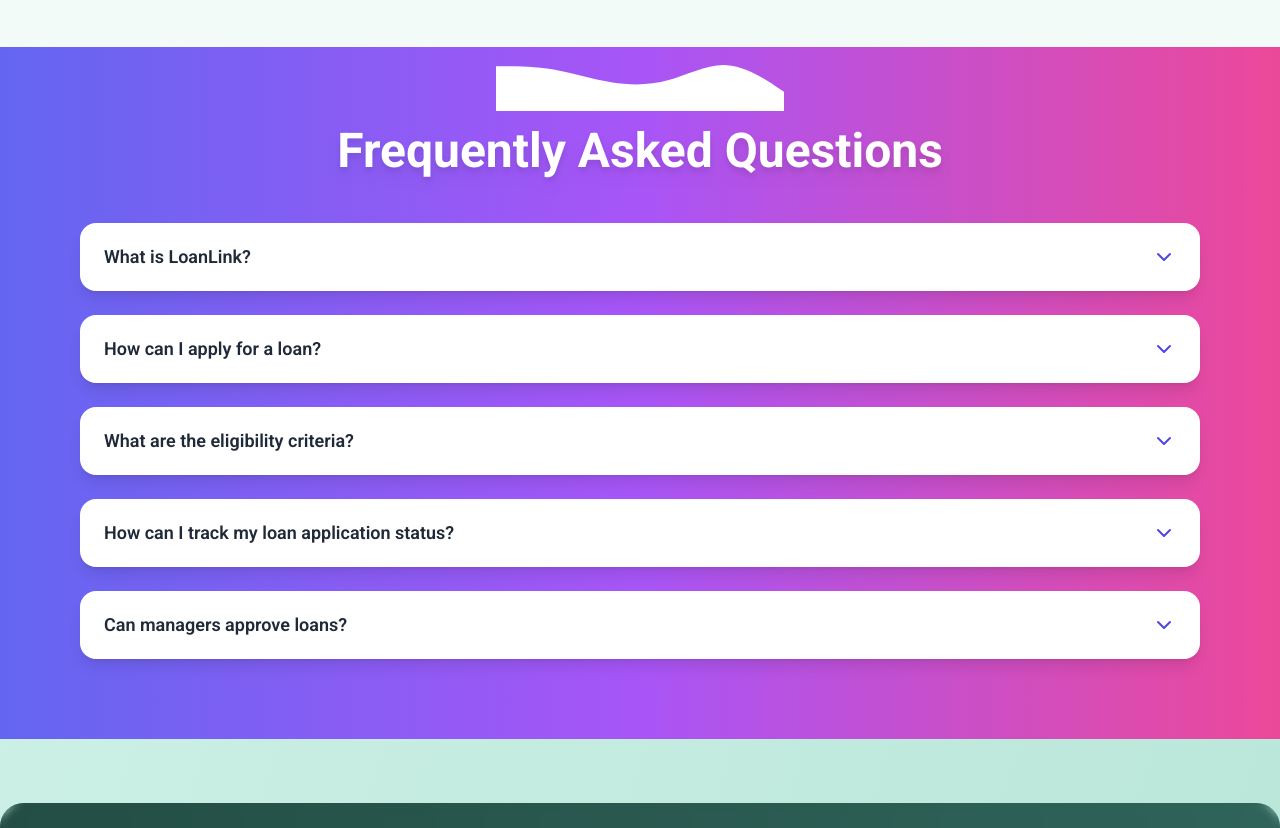
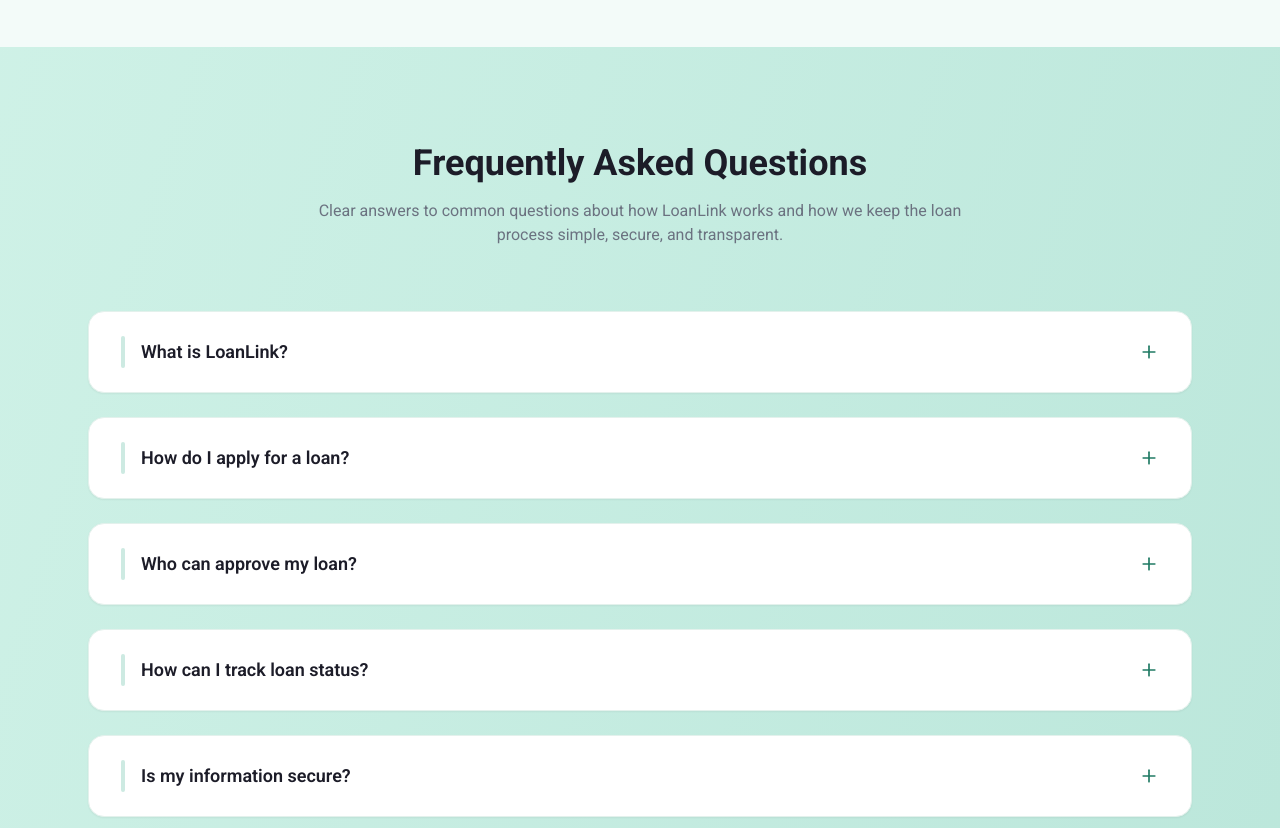
Before and after one commit to mursalin35/LoanLink-Client, a React (Vite) app: page / in a window 1280 px wide. Shown: the part 2860-3688 px from the top of the page. Built offline with nearby package versions, Linux system fonts and the light colour scheme; no server answers.

Commit message:
faq home page update

```diff
--- a/src/components/Home/FAQSection.jsx
+++ b/src/components/Home/FAQSection.jsx
@@ -1,90 +1,110 @@
 import { useState } from "react";
 import { motion, AnimatePresence } from "framer-motion";
-import { ChevronDown, ChevronUp } from "lucide-react";
+import { Plus, Minus } from "lucide-react";
 
 const faqs = [
   {
     question: "What is LoanLink?",
     answer:
-      "LoanLink is a web-based microloan request, review, and approval management system for users, managers, and admins.",
+      "LoanLink is a digital micro-loan management platform that allows users to apply, monitor, and repay loans transparently while enabling managers to review and approve applications efficiently.",
   },
   {
-    question: "How can I apply for a loan?",
+    question: "How do I apply for a loan?",
     answer:
-      "Register and login first. Then, browse loans on the Home or All Loans page and click 'Apply Now' on the loan details page.",
+      "After registering and logging in, you can explore available loan options and submit an application directly from the loan details page.",
   },
   {
-    question: "What are the eligibility criteria?",
+    question: "Who can approve my loan?",
     answer:
-      "Eligibility criteria may vary based on the loan category. Ensure your personal and financial information is accurate when applying.",
+      "Loan applications are reviewed by authorized loan managers based on verification and eligibility rules defined by the platform.",
   },
   {
-    question: "How can I track my loan application status?",
+    question: "How can I track loan status?",
     answer:
-      "Logged-in users can check their loan status under the 'My Loans' section in the dashboard.",
+      "You can track real-time loan progress from your dashboard under the “My Loans” section once you are logged in.",
   },
   {
-    question: "Can managers approve loans?",
+    question: "Is my information secure?",
     answer:
-      "Yes, managers (loan officers) can approve or reject pending loan applications through their dashboard.",
+      "Yes. LoanLink uses encrypted data handling and role-based access to ensure your personal and financial data remains protected.",
   },
 ];
 
 const FAQSection = () => {
-  const [activeIndex, setActiveIndex] = useState(null);
-
-  const toggleFAQ = (index) => {
-    setActiveIndex(activeIndex === index ? null : index);
-  };
+  const [open, setOpen] = useState(null);
 
   return (
-    <section className="relative py-20 bg-gradient-to-r from-indigo-500 via-purple-500 to-pink-500 dark:from-gray-900 dark:via-gray-800 dark:to-gray-900 text-white">
-      {/* Optional top wave */}
-      <div className="absolute top-0 left-0 w-full overflow-hidden leading-none rotate-180">
-        <svg
-          className="relative block w-full h-16"
-          xmlns="http://www.w3.org/2000/svg"
-          viewBox="0 0 1440 320"
+    <section className="py-24 ">
+      <div className="max-w-6xl mx-auto px-6">
+        {/* Header */}
+        <motion.div
+          initial={{ opacity: 0, y: 30 }}
+          whileInView={{ opacity: 1, y: 0 }}
+          viewport={{ once: true }}
+          transition={{ duration: 0.6 }}
+          className="text-center mb-16"
         >
-          <path
-            fill="currentColor"
-            d="M0,96L48,128C96,160,192,224,288,229.3C384,235,480,181,576,154.7C672,128,768,128,864,144C960,160,1056,192,1152,208C1248,224,1344,224,1392,224L1440,224L1440,0L1392,0C1344,0,1248,0,1152,0C1056,0,960,0,864,0C768,0,672,0,576,0C480,0,384,0,288,0C192,0,96,0,48,0L0,0Z"
-          ></path>
-        </svg>
-      </div>
+          <h2 className="text-4xl font-bold text-[#1C1C28]">
+            Frequently Asked Questions
+          </h2>
+          <p className="mt-4 text-[#6B7280] max-w-2xl mx-auto">
+            Clear answers to common questions about how LoanLink works and how
+            we keep the loan process simple, secure, and transparent.
+          </p>
+        </motion.div>
 
-      <div className="max-w-6xl mx-auto px-4 relative z-10">
-        <h2 className="text-4xl md:text-5xl font-bold text-center mb-12 drop-shadow-lg">
-          Frequently Asked Questions
-        </h2>
-        <div className="grid  gap-6">
-          {faqs.map((faq, index) => (
+        {/* FAQ Cards */}
+        <div className="space-y-6">
+          {faqs.map((item, i) => (
             <motion.div
-              key={index}
-              className="bg-white dark:bg-gray-800 rounded-2xl shadow-lg overflow-hidden cursor-pointer hover:scale-[1.02] transition-transform duration-300"
-              layout
+              key={i}
+              initial={{ opacity: 0, y: 20 }}
+              whileInView={{ opacity: 1, y: 0 }}
+              viewport={{ once: true }}
+              transition={{ duration: 0.4, delay: i * 0.05 }}
+              className="group bg-white rounded-2xl border border-[#E3F1EC] shadow-sm hover:shadow-lg transition"
             >
               <button
-                onClick={() => toggleFAQ(index)}
-                className="w-full px-6 py-5 flex justify-between items-center text-left text-gray-800 dark:text-gray-200 font-semibold text-lg"
+                onClick={() => setOpen(open === i ? null : i)}
+                className="w-full flex items-center justify-between px-8 py-6 text-left"
               >
-                {faq.question}
-                {activeIndex === index ? (
-                  <ChevronUp className="w-6 h-6 text-indigo-600 dark:text-indigo-400" />
-                ) : (
-                  <ChevronDown className="w-6 h-6 text-indigo-600 dark:text-indigo-400" />
-                )}
+                <div className="flex items-center gap-4">
+                  {/* Accent Bar */}
+                  <span
+                    className={`h-8 w-1 rounded-full transition ${
+                      open === i
+                        ? "bg-[#1F7A63]"
+                        : "bg-[#CDEAE2] group-hover:bg-[#1F7A63]"
+                    }`}
+                  ></span>
+
+                  <h3 className="text-lg font-semibold text-[#1C1C28]">
+                    {item.question}
+                  </h3>
+                </div>
+
+                <motion.div
+                  animate={{ rotate: open === i ? 180 : 0 }}
+                  transition={{ duration: 0.25 }}
+                  className="text-[#1F7A63]"
+                >
+                  {open === i ? <Minus size={20} /> : <Plus size={20} />}
+                </motion.div>
               </button>
+
               <AnimatePresence>
-                {activeIndex === index && (
+                {open === i && (
                   <motion.div
-                    initial={{ height: 0, opacity: 0 }}
-                    animate={{ height: "auto", opacity: 1 }}
-                    exit={{ height: 0, opacity: 0 }}
-                    transition={{ duration: 0 }}
-                    className="px-6 pb-5 text-gray-600 dark:text-gray-300 text-base"
+                    initial={{ opacity: 0, y: 20 }}
+                    whileInView={{ opacity: 1, y: 0 }}
+                    viewport={{ once: true, margin: "-80px" }}
+                    transition={{
+                      duration: 0.7,
+                      ease: [0.22, 1, 0.36, 1],
+                    }}
+                    className="px-8 pb-6 text-[#6B7280] leading-relaxed"
                   >
-                    {faq.answer}
+                    {item.answer}
                   </motion.div>
                 )}
               </AnimatePresence>
```
